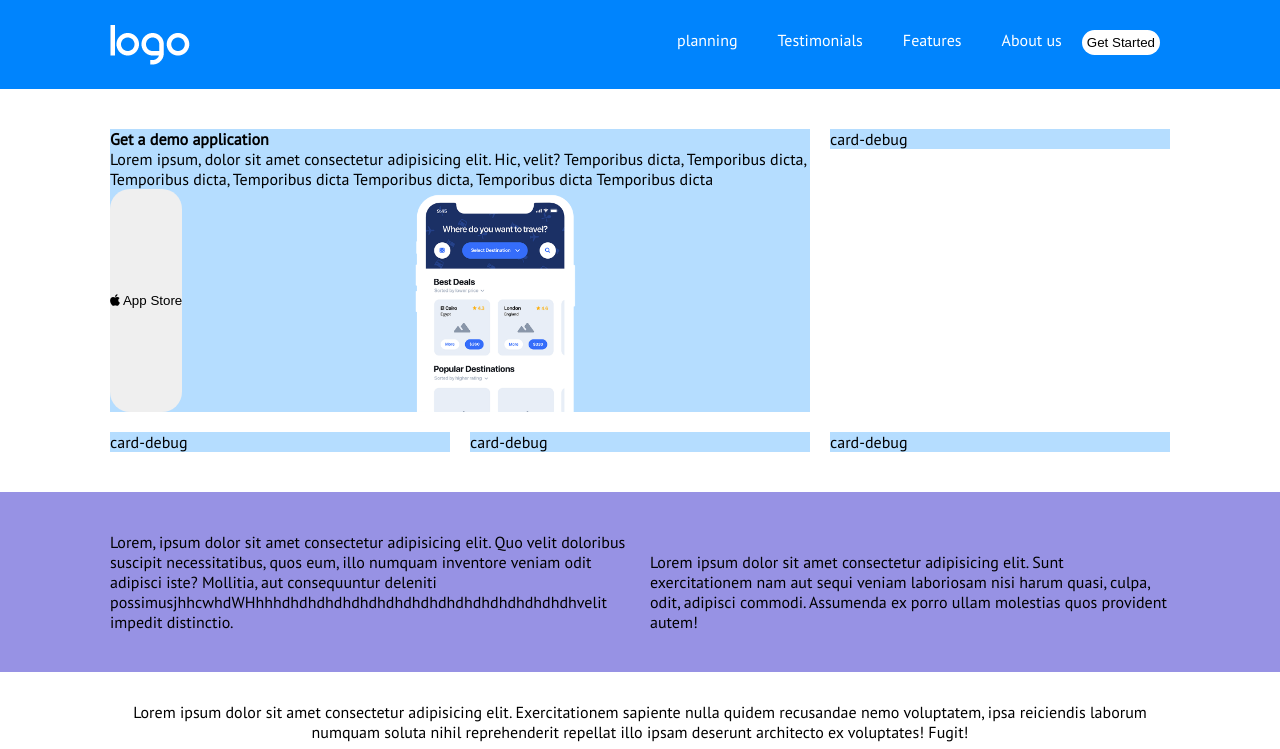
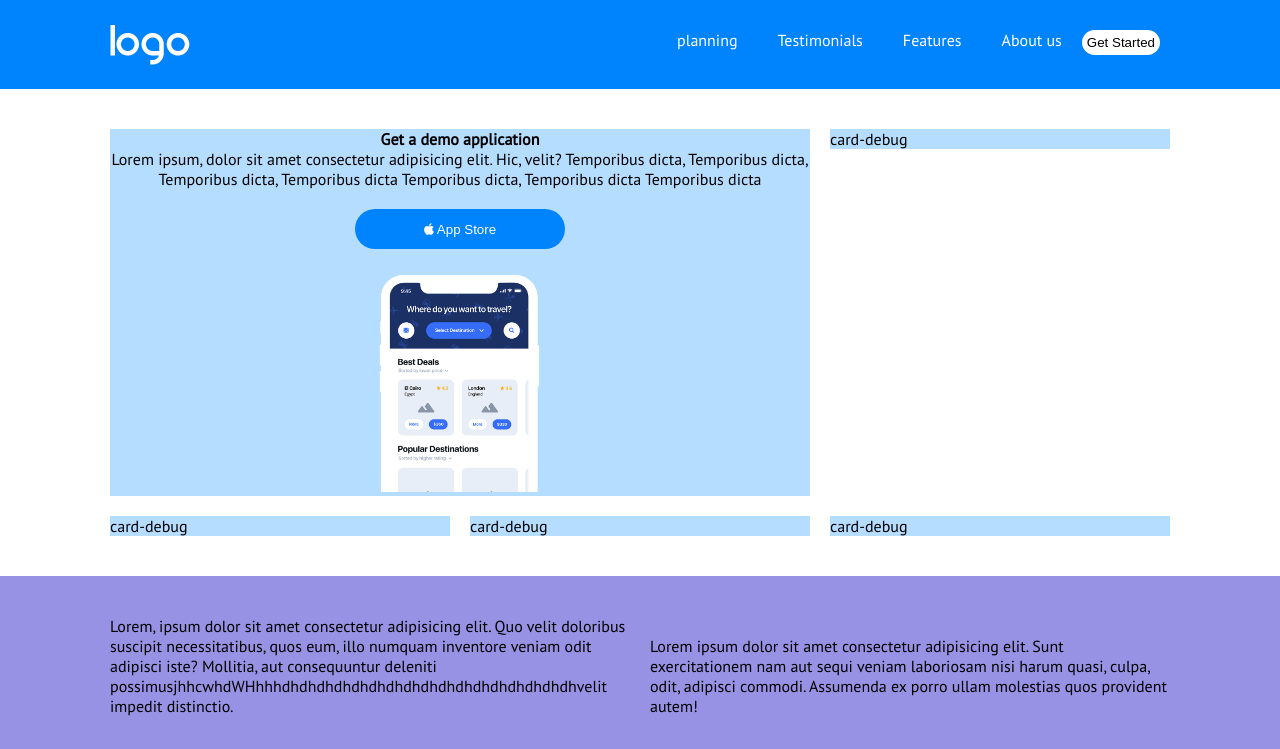
Before and after one commit to Vale-riad/htmlcss-responsive-layout, a plain HTML site: page index.html in a window 1280 px wide. Shown: the top 749 px of the page. Drawn offline with Linux system fonts and the light colour scheme.

Commit message:
agg prima card

```diff
--- a/css/style.css
+++ b/css/style.css
@@ -23,9 +23,15 @@ margin: .625rem 0;
     margin:auto;
     object-fit: cover;
 }
-.highlights .flex {
-    flex-wrap: wrap;
-    align-items: stretch;
+
+.highlights .btn {
+    background-color: var(--first-color);
+    border-color: var(--first-color);
+    color: white;
+    margin: 1.25rem 0;
+    width: 13.125rem;
+    height: 2.5rem;
+
 }
 /*tablet*/
 
--- a/index.html
+++ b/index.html
@@ -41,11 +41,15 @@
             <div class="container">
                 <div class="row">
                     <div class="col">
-                        <div class="card-debug flex">
+                        <div class="card-debug text-center">
                             <h4>Get a demo application</h4>
                             <p>Lorem ipsum, dolor sit amet consectetur adipisicing elit. Hic, velit? Temporibus dicta, Temporibus dicta, Temporibus dicta, Temporibus dicta Temporibus dicta, Temporibus dicta Temporibus dicta</p>
+                            <div>
                                 <button class="btn"><i class="fa-brands fa-apple"></i> App Store</button>
+                            </div>
+                                <div>
                             <img src="img/phone.png">
+                        </div>
                         </div>
                     </div>
                     <div class="col">
```
